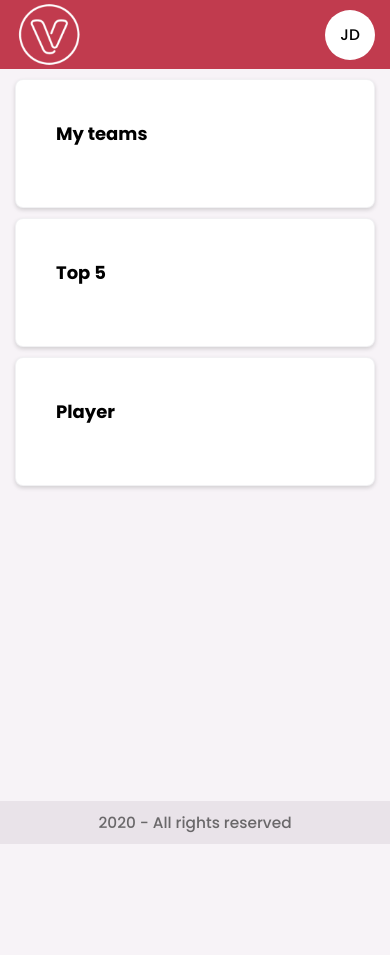
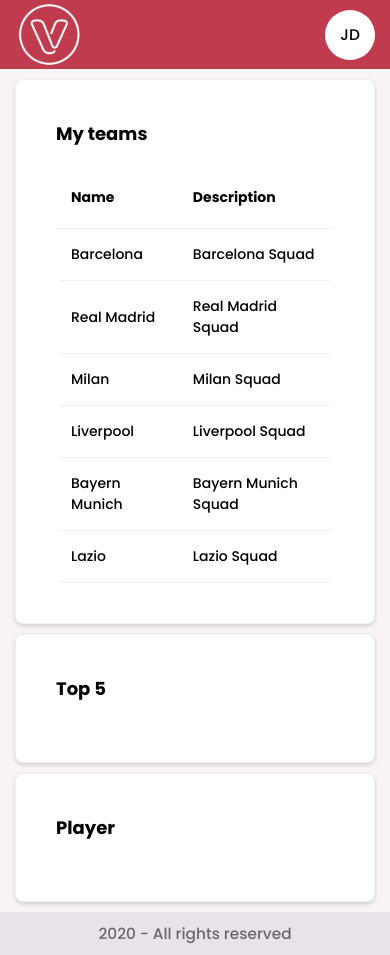
Before and after one commit to wjuniori/squad-management-tool, a React (Create React App) app: page / in a window 390 px wide. Before the commit the page ends 844 px from the top, so only its background shows below. Built offline with nearby package versions, Linux system fonts and the light colour scheme.

Commit message:
feat: add Table and TableTeams components

```diff
--- a/src/assets/styles/global.ts
+++ b/src/assets/styles/global.ts
@@ -4,12 +4,16 @@
   :root {
     --color-background-body: #f7f3f7;
     --color-background-footer: #e9e3e9;
+    --color-background-table: #f7eef7;
 
     --color-primary: #c13b4e;
 
     --color-text-primary: #ffffff;
     --color-text-secondary: #000000;
     --color-text-light: #6A686A;
+    --color-text-table: #ba568d;
+
+    --color-divider: #f1f1f1;
 
     font-size: 60%;
   }
--- /dev/null
+++ b/src/components/Tables/Table/Table.tsx
@@ -0,0 +1,42 @@
+import styled from 'styled-components';
+
+const Table: any = styled.table`
+  width: 100%;
+  border-spacing: 0px;
+`;
+
+Table.Head = styled.thead``;
+
+Table.HeadRow = styled.tr``;
+
+Table.HeadCell = styled.th`
+  padding: 20px 15px;
+  text-align: left;
+  border-bottom: 1px solid var(--color-divider);
+`;
+
+Table.Body = styled.tbody``;
+
+Table.Row = styled.tr`
+  :hover {
+    background-color: var(--color-background-table);
+    color: var(--color-text-table);
+  }
+`;
+
+Table.Cell = styled.td`
+  padding: 15px;
+  border-bottom: 1px solid var(--color-divider);
+
+  :first-child {
+    border-top-left-radius: 5px;
+    border-bottom-left-radius: 5px;
+  }
+
+  :last-child {
+    border-top-right-radius: 5px;
+    border-bottom-right-radius: 5px;
+  }
+`;
+
+export default Table;
--- /dev/null
+++ b/src/components/Tables/TableTeams/TableTeams.styles.ts
@@ -0,0 +1,7 @@
+import styled from 'styled-components';
+
+const TableDiv = styled.div`
+  overflow-x: auto;
+`;
+
+export default TableDiv;
--- /dev/null
+++ b/src/components/Tables/TableTeams/TableTeams.tsx
@@ -0,0 +1,32 @@
+import React from 'react';
+import TableDiv from './TableTeams.styles';
+import { Team } from '../../../@types/team';
+import Table from '../Table/Table';
+
+interface TableTeamsProps {
+  teams: Team[];
+}
+
+const TableTeams: React.FC<TableTeamsProps> = ({ teams }) => (
+  <TableDiv>
+    <Table>
+      <Table.Head>
+        <Table.HeadRow>
+          <Table.HeadCell>Name</Table.HeadCell>
+          <Table.HeadCell>Description</Table.HeadCell>
+        </Table.HeadRow>
+      </Table.Head>
+
+      <Table.Body>
+        {teams.map((team: Team) => (
+          <Table.Row key={team.id}>
+            <Table.Cell>{team.name}</Table.Cell>
+            <Table.Cell>{team.description}</Table.Cell>
+          </Table.Row>
+        ))}
+      </Table.Body>
+    </Table>
+  </TableDiv>
+);
+
+export default TableTeams;
--- /dev/null
+++ b/src/data/teams.json
@@ -0,0 +1,44 @@
+[
+  {
+    "id": 1,
+    "name": "Barcelona",
+    "description": "Barcelona Squad",
+    "website": "sitebarcelona",
+    "type": 0
+  },
+  {
+    "id": 2,
+    "name": "Real Madrid",
+    "description": "Real Madrid Squad",
+    "website": "siterealmadrid",
+    "type": 0
+  },
+  {
+    "id": 3,
+    "name": "Milan",
+    "description": "Milan Squad",
+    "website": "sitemilan",
+    "type": 0
+  },
+  {
+    "id": 4,
+    "name": "Liverpool",
+    "description": "Liverpool Squad",
+    "website": "siteliverpool",
+    "type": 1
+  },
+  {
+    "id": 5,
+    "name": "Bayern Munich",
+    "description": "Bayern Munich Squad",
+    "website": "sitebayer",
+    "type": 1
+  },
+  {
+    "id": 6,
+    "name": "Lazio",
+    "description": "Lazio Squad",
+    "website": "sitelazio",
+    "type": 1
+  }
+]
--- a/src/pages/Home/Home.tsx
+++ b/src/pages/Home/Home.tsx
@@ -5,13 +5,16 @@
 import Col from '../../components/GridSystem/Col/Col';
 import WhiteBox from '../../components/WhiteBox/WhiteBox';
 import useTeams from '../../hooks/useTeams';
+import teamsData from '../../data/teams.json';
+import TableTeams from '../../components/Tables/TableTeams/TableTeams';
 
 const Home: React.FC = () => {
-  const { teams } = useTeams();
+  const { teams, setTeams } = useTeams();
 
   useEffect(() => {
-    console.log('teams', teams);
-  }, [teams]);
+    // console.log('teams', teams);
+    setTeams(teamsData);
+  }, [setTeams]);
 
   return (
     <PageDefault>
@@ -20,6 +23,7 @@
           <Col width="50%">
             <WhiteBox>
               <WhiteBox.Title>My teams</WhiteBox.Title>
+              <TableTeams teams={teams} />
             </WhiteBox>
           </Col>
           <Col width="50%">
--- a/src/providers/Teams/TeamsProvider.tsx
+++ b/src/providers/Teams/TeamsProvider.tsx
@@ -1,53 +1,9 @@
 import React, { useState } from 'react';
 import { Team } from '../../@types/team';
 import { TeamsContext } from '../../contexts/Teams/TeamsContext';
-import { TeamType } from '../../@types/enum';
-
-const initialTeams: Team[] = [
-  {
-    id: 1,
-    name: 'Barcelona',
-    description: 'Barcelona Squad',
-    website: 'sitebarcelona',
-    type: TeamType.Real,
-    // tags?: string[];
-    // formation: '3 - 4 - 3'
-    // players: Player[];
-  },
-  {
-    id: 2,
-    name: 'Real Madrid',
-    description: 'Real Madrid Squad',
-    website: 'siterealmadrid',
-    type: TeamType.Real,
-    // tags?: string[];
-    // formation: '3 - 4 - 3'
-    // players: Player[];
-  },
-  {
-    id: 3,
-    name: 'Milan',
-    description: 'Milan Squad',
-    website: 'sitemilan',
-    type: TeamType.Fantasy,
-    // tags?: string[];
-    // formation: '3 - 4 - 3'
-    // players: Player[];
-  },
-  {
-    id: 4,
-    name: 'Liverpool',
-    description: 'Liverpool Squad',
-    website: 'siteliverpool',
-    type: TeamType.Fantasy,
-    // tags?: string[];
-    // formation: '3 - 4 - 3'
-    // players: Player[];
-  },
-];
 
 const TeamsProvider: React.FC = ({ children }) => {
-  const [teams, setTeams] = useState<Team[]>(initialTeams); // []
+  const [teams, setTeams] = useState<Team[]>([]);
 
   return (
     <TeamsContext.Provider value={{ teams, setTeams }}>
```
